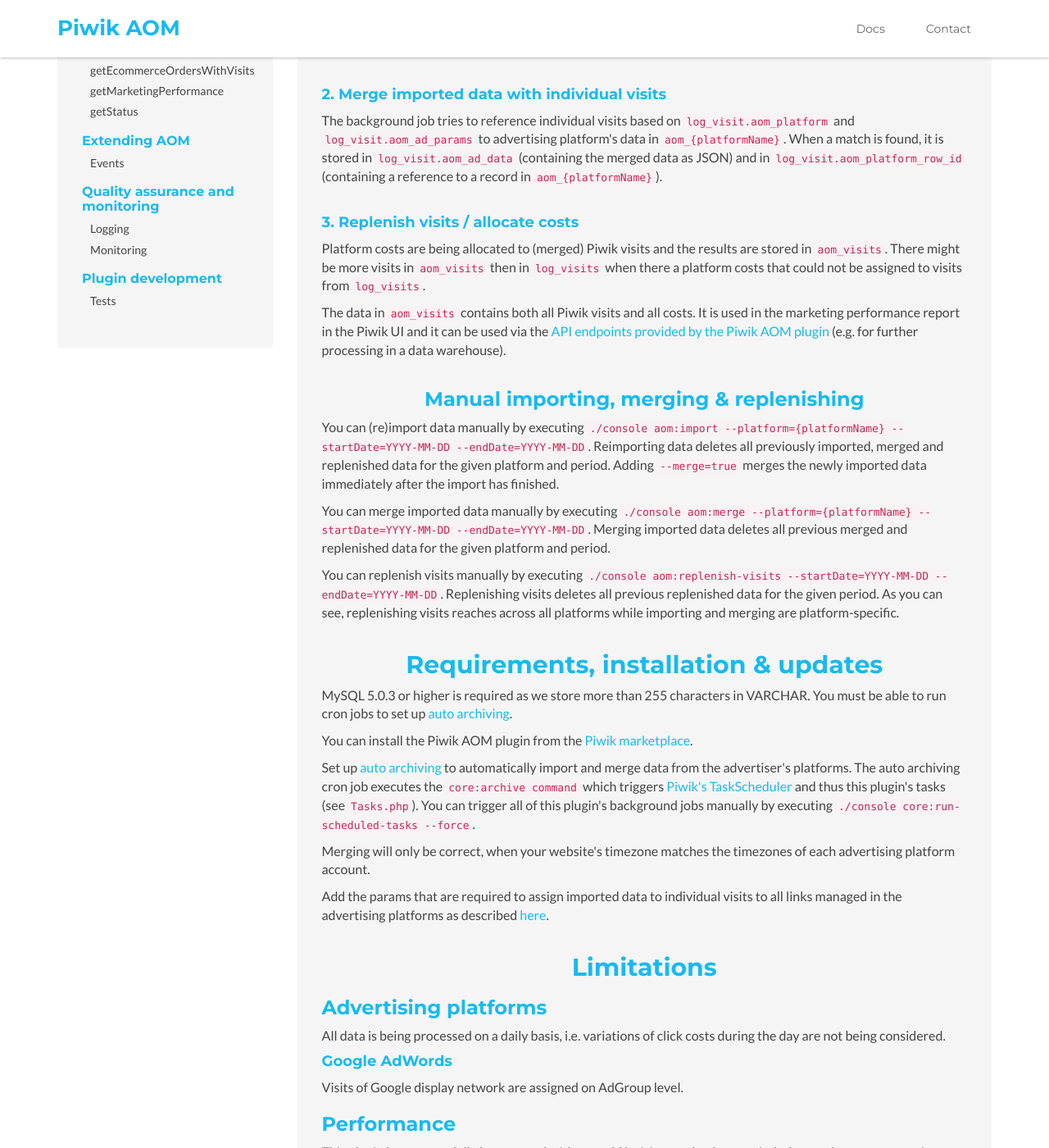
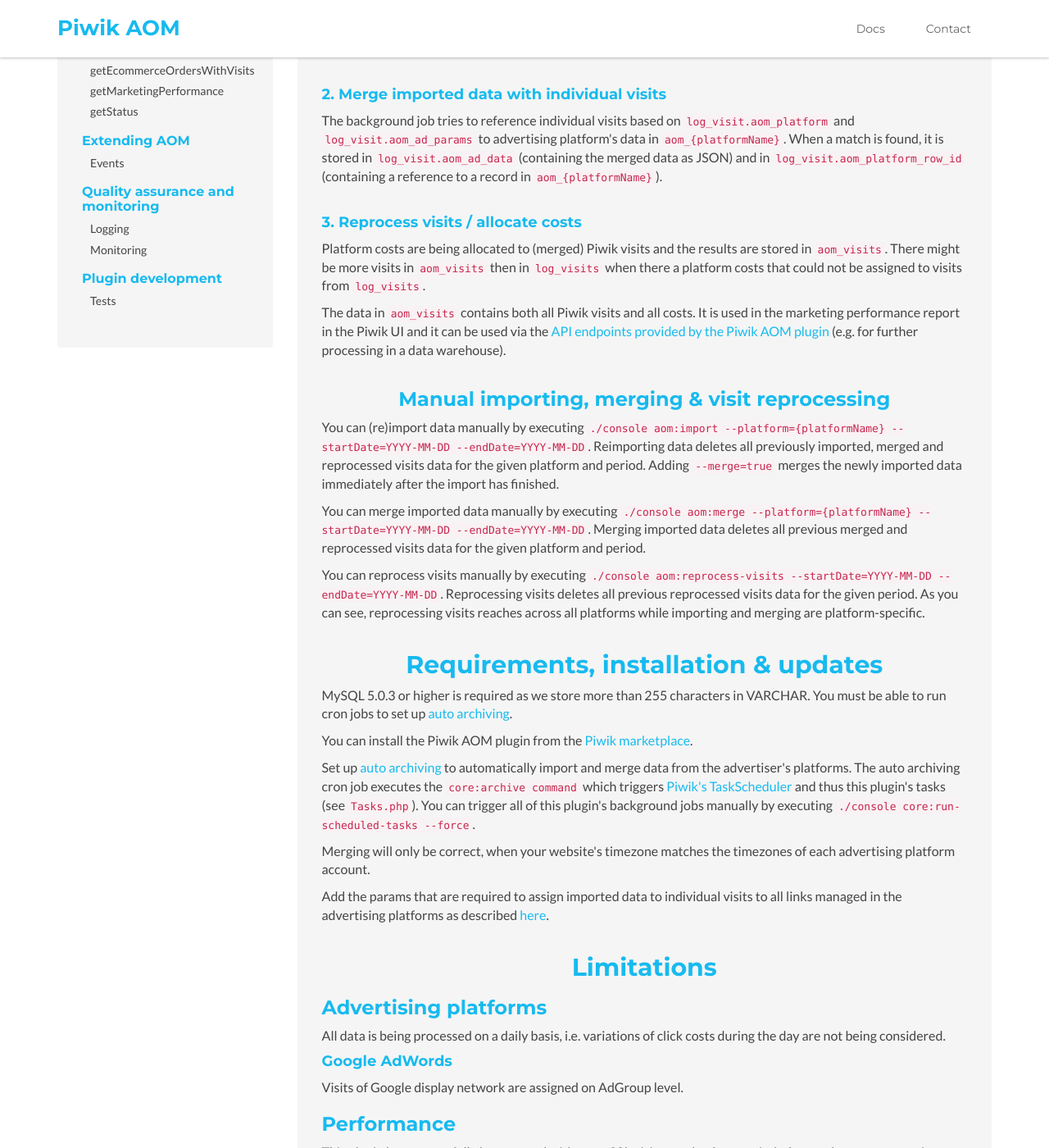
Before and after one commit to finanzcheck/AOM, a Jekyll site: the page built from docs.html, in a window 1280 px wide and 1400 px high, scrolled down 615 px. Shown: the whole window at 82% size. Built offline with Jekyll 4.4.1, drawn with Linux system fonts in a browser that asks for light colours; comment, search, counter and statistics services are not loaded; some of the changed text lies outside the part shown.

```diff
--- a/docs.html
+++ b/docs.html
@@ -35,7 +35,7 @@ title: Piwik AOM Plugin Documentation
     <code>log_visit.aom_platform_row_id</code> (containing a reference to a record in
     <code>aom_{platformName}</code>).</p>
 
-<h4 class="sub-title">3. Replenish visits / allocate costs</h4>
+<h4 class="sub-title">3. Reprocess visits / allocate costs</h4>
 <p>Platform costs are being allocated to (merged) Piwik visits and the results are stored in <code>aom_visits</code>.
     There might be more visits in <code>aom_visits</code> then in <code>log_visits</code> when there a platform costs
     that could not be assigned to visits from <code>log_visits</code>.</p>
@@ -45,19 +45,20 @@ title: Piwik AOM Plugin Documentation
     AOM plugin</a> (e.g. for further processing in a data warehouse).</p>
 
 
-<h3 class="sub-title text-center">Manual importing, merging & replenishing</h3>
+<h3 class="sub-title text-center">Manual importing, merging & visit reprocessing</h3>
 <p>You can (re)import data manually by executing <code>./console aom:import --platform={platformName}
     --startDate=YYYY-MM-DD --endDate=YYYY-MM-DD</code>. Reimporting data deletes all previously imported, merged and
-    replenished data for the given platform and period. Adding <code>--merge=true</code> merges the newly imported data
-    immediately after the import has finished.</p>
+    reprocessed visits data for the given platform and period. Adding <code>--merge=true</code> merges the newly
+    imported data immediately after the import has finished.</p>
 
 <p>You can merge imported data manually by executing <code>./console aom:merge --platform={platformName}
     --startDate=YYYY-MM-DD --endDate=YYYY-MM-DD</code>. Merging imported data deletes all previous merged and
-    replenished data for the given platform and period.</p>
+    reprocessed visits data for the given platform and period.</p>
 
-<p>You can replenish visits manually by executing <code>./console aom:replenish-visits --startDate=YYYY-MM-DD
-    --endDate=YYYY-MM-DD</code>. Replenishing visits deletes all previous replenished data for the given period. As you
-    can see, replenishing visits reaches across all platforms while importing and merging are platform-specific.</p>
+<p>You can reprocess visits manually by executing <code>./console aom:reprocess-visits --startDate=YYYY-MM-DD
+    --endDate=YYYY-MM-DD</code>. Reprocessing visits deletes all previous reprocessed visits data for the given period.
+    As you can see, reprocessing visits reaches across all platforms while importing and merging are
+    platform-specific.</p>
 
 
 <!-- Requirements, installation & updates -->
@@ -103,21 +104,23 @@ title: Piwik AOM Plugin Documentation
 
 <!-- Changelog -->
 <h2 class="sub-title text-center">Changelog</h2>
-<p><strong>0.3.7</strong> on 2 August 2016</p>
+<p><strong>0.4.*</strong> on 16 November 2016 and afterwards</p>
 <ul>
+    <li>Adds gclid as alternative AdWords tracking method</li>
+    <li>Updates AdWords and Facebook Ads API</li>
+    <li>Adds unique keys to avoid duplicates an imported data</li>
+    <li>Adds matchtype to AdWords data</li>
+</ul>
+<p><strong>0.3.*</strong> on 9 June 2016 and afterwards</p>
+<ul>
+    <li>Adds drill-downs into marketing performance reports (campaigns, ad groups)</li>
     <li>Fixes [prefixed database table names](https://github.com/advanced-online-marketing/AOM/issues/19) and updates
         dependencies (libraries of AdWords and Facebook Ads)</li>
 </ul>
-<p><strong>0.3.1</strong> on 9 June 2016</p>
-<ul>
-    <li>Adds drill-downs into marketing performance reports (campaigns, ad groups)</li>
 </ul>
-<p><strong>0.2.1</strong> on 3 June 2016</p>
+<p><strong>0.2.*</strong> on 22 May 2016 and afterwards</p>
 <ul>
     <li>Identifies AOM tracking params from referrer URL in addition to action URL</li>
-</ul>
-<p><strong>0.2.0</strong> on 22 May 2016</p>
-<ul>
     <li>Integrates Piwik AOM data into Piwik UI</li>
     <li>Fixes various bugs</li>
 </ul>
```
Also changed, not shown: quality-assurance-monitoring.html (+17 -3 lines).
